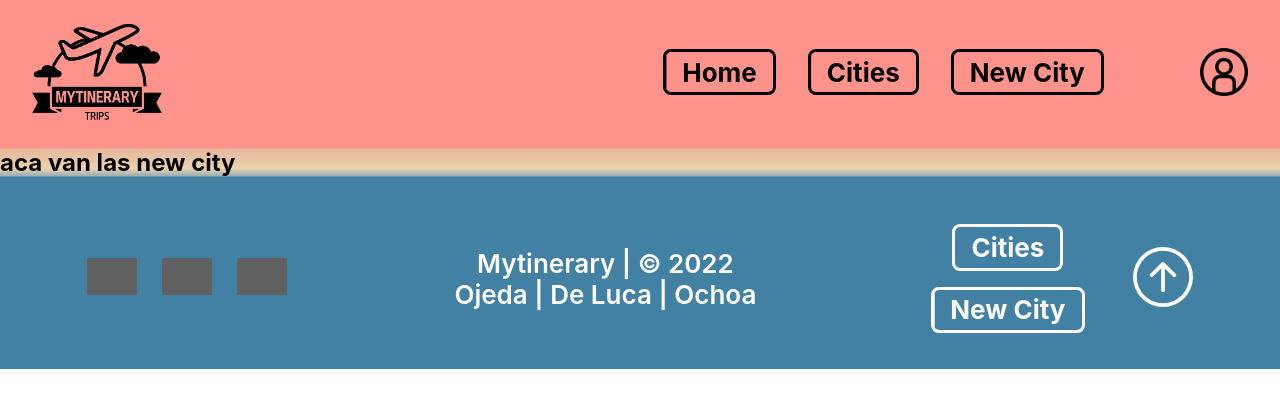
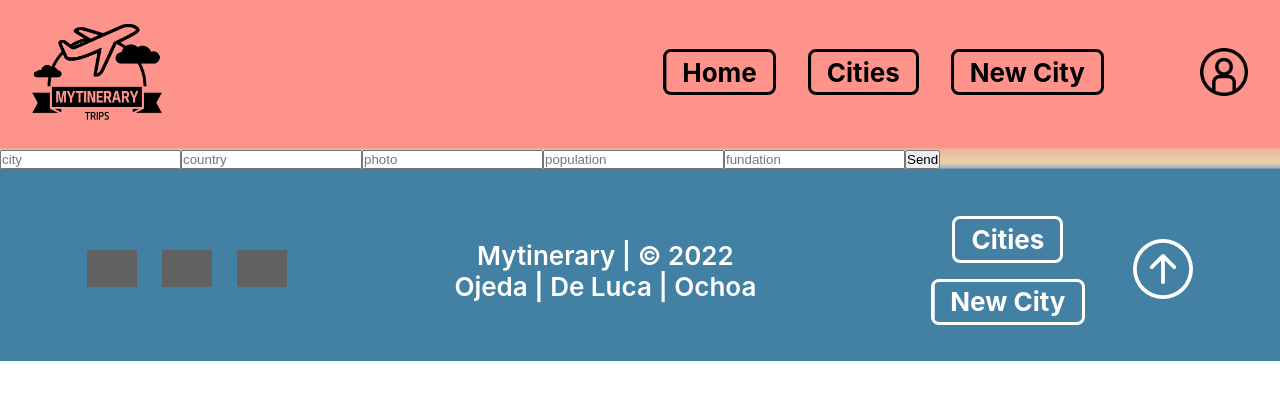
Before and after one commit to JoaquinDeLuca/mytinerary-web, a React (Create React App) app: page /newcity in a window 1280 px wide. Shown: the top 408 px of the page. Built offline with nearby package versions, Linux system fonts and the light colour scheme; grey boxes are pictures that could not be loaded.

Commit message:
se corrigen errores

```diff
--- a/src/components/Footer.js
+++ b/src/components/Footer.js
@@ -37,7 +37,7 @@ export default function Footer() {
       <div className='Footer-box'>
         <div className='Footer-nav'>
           <LinkRouter className="Footer-navLink" to="/cities">Cities</LinkRouter>
-          <LinkRouter className="Footer-navLink" to="*">New City</LinkRouter>
+          <LinkRouter className="Footer-navLink" to="/newcity">New City</LinkRouter>
         </div>
         <button onClick={scrollToTop} className="Footer-scroll">
           <svg xmlns="http://www.w3.org/2000/svg" width="60" height="60" fill="currentColor" viewBox="0 0 16 16">
--- a/src/components/Header.js
+++ b/src/components/Header.js
@@ -8,7 +8,7 @@ import { useState } from 'react'
 const pages = [
     { name: 'Home', to: '/' },
     { name: 'Cities', to: '/cities' },
-    { name: 'New City', to: '*' },
+    { name: 'New City', to: '/newcity' },
 ]
 
 
--- a/src/pages/NewCity.js
+++ b/src/pages/NewCity.js
@@ -1,10 +1,9 @@
+import Input from "../components/Input";
 
 export default function NewCity() {
   return (
     <>
-      <h2>
-          aca van las new city
-      </h2>
+      <Input />
     </>
   )
 }
```
